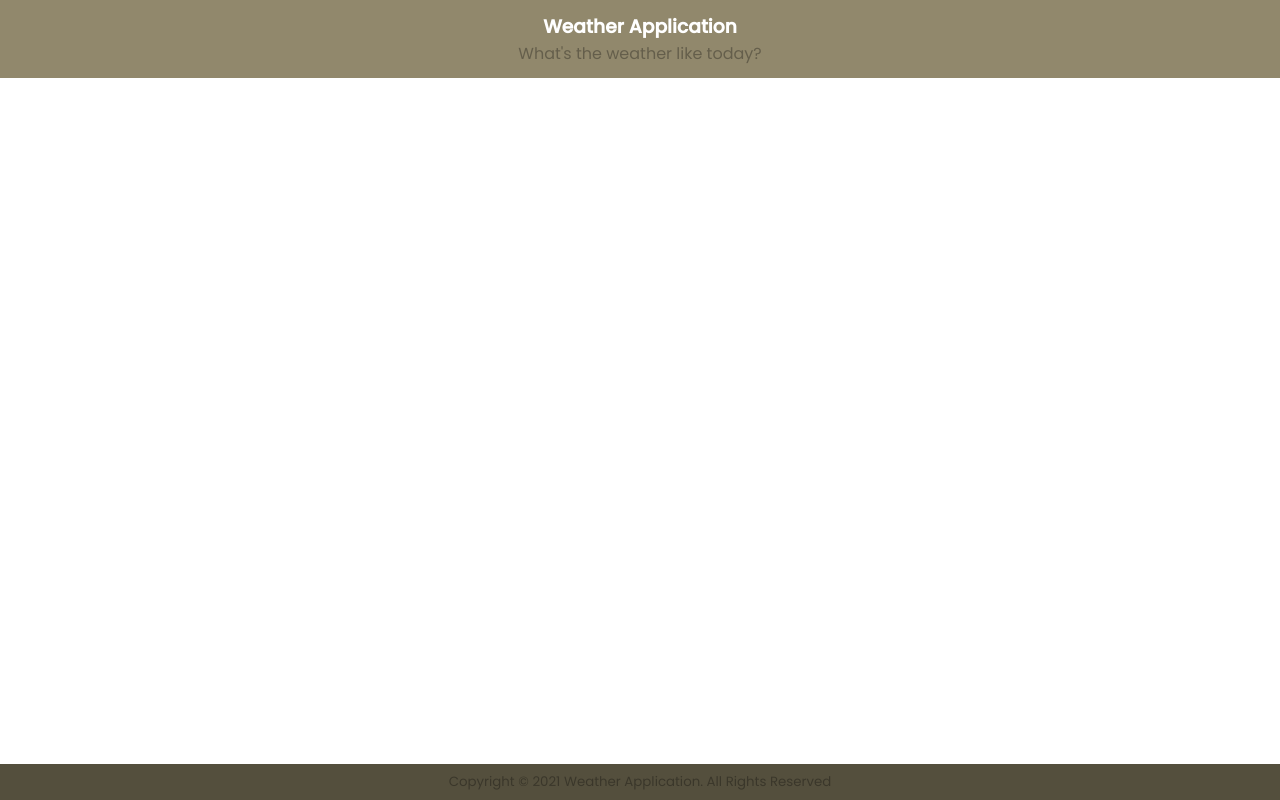
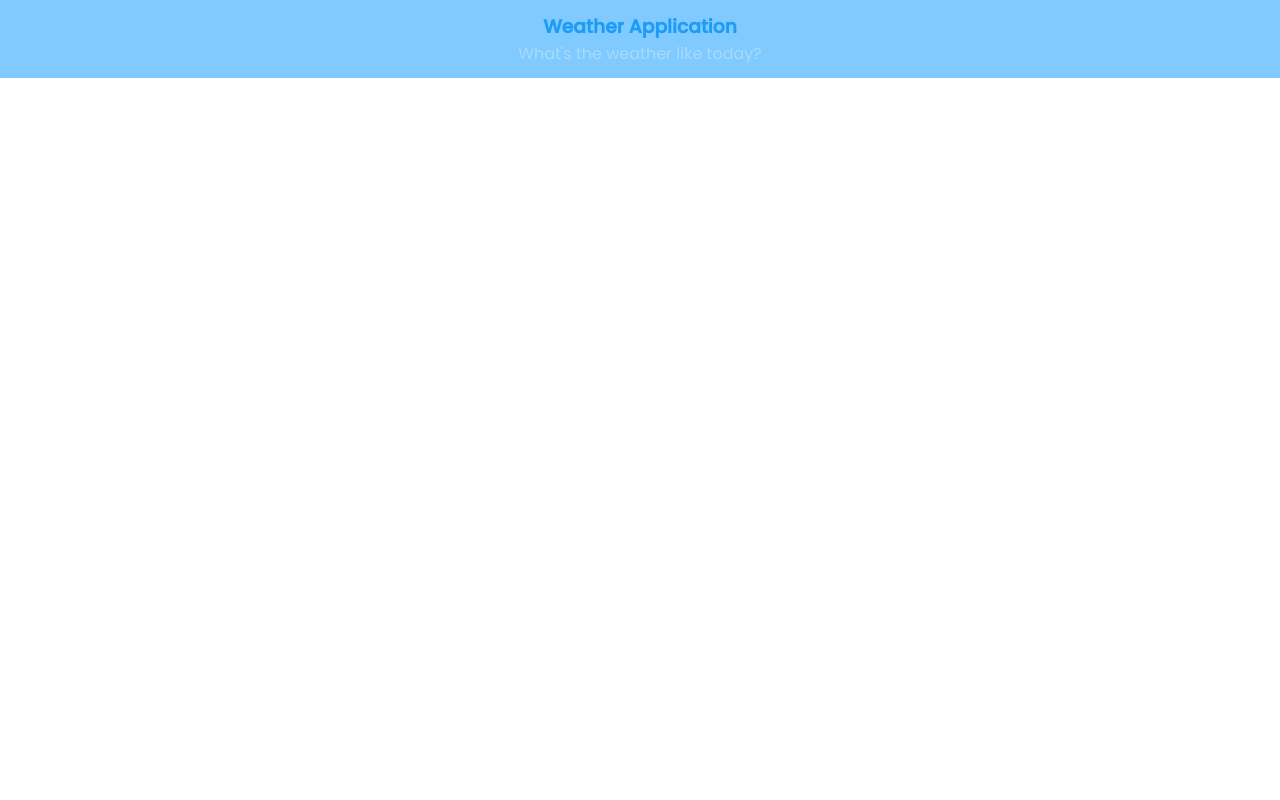
Before and after one commit to rmulder/react-weather-app, a React (Create React App) app: page / in a window 1280 px wide. Built offline with nearby package versions, Linux system fonts and the light colour scheme.

Commit message:
styles: adjust default and global styles

```diff
--- a/src/theme/defaultStyles.ts
+++ b/src/theme/defaultStyles.ts
@@ -1,7 +1,7 @@
 export default {
   colors: {
-    primary: '#ffffff',
-    secondary: '#91886c',
-    tertiary: '#544f3d',
+    primary: '#1C9CF6',
+    secondary: '#80caff',
   },
+  transitionTime: '0.1s',
 };
--- a/src/theme/globalStyles.ts
+++ b/src/theme/globalStyles.ts
@@ -10,6 +10,9 @@ const GlobalStyle = createGlobalStyle`
         flex-direction: column;
         justify-content: space-between;
     }
+    body{
+        color: white;
+    }
     h3, p{
         margin:0;
     }
```
